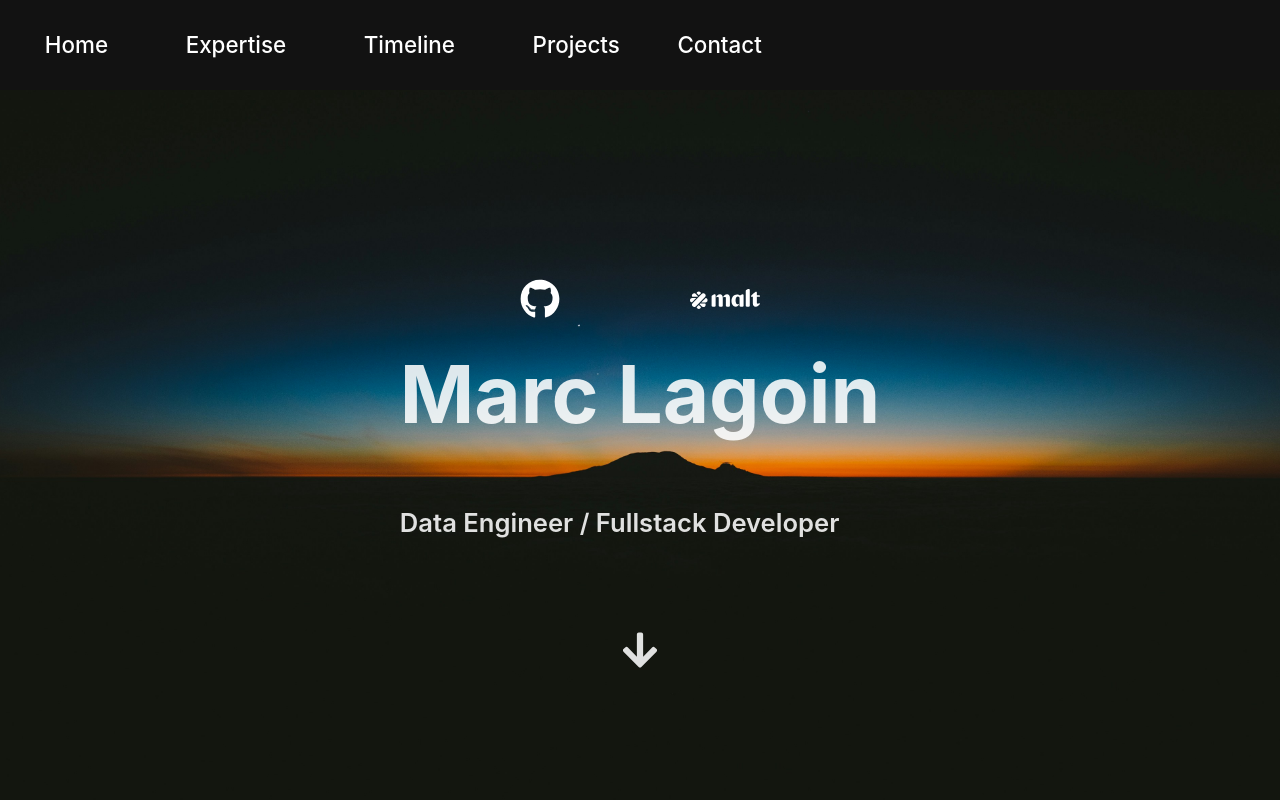
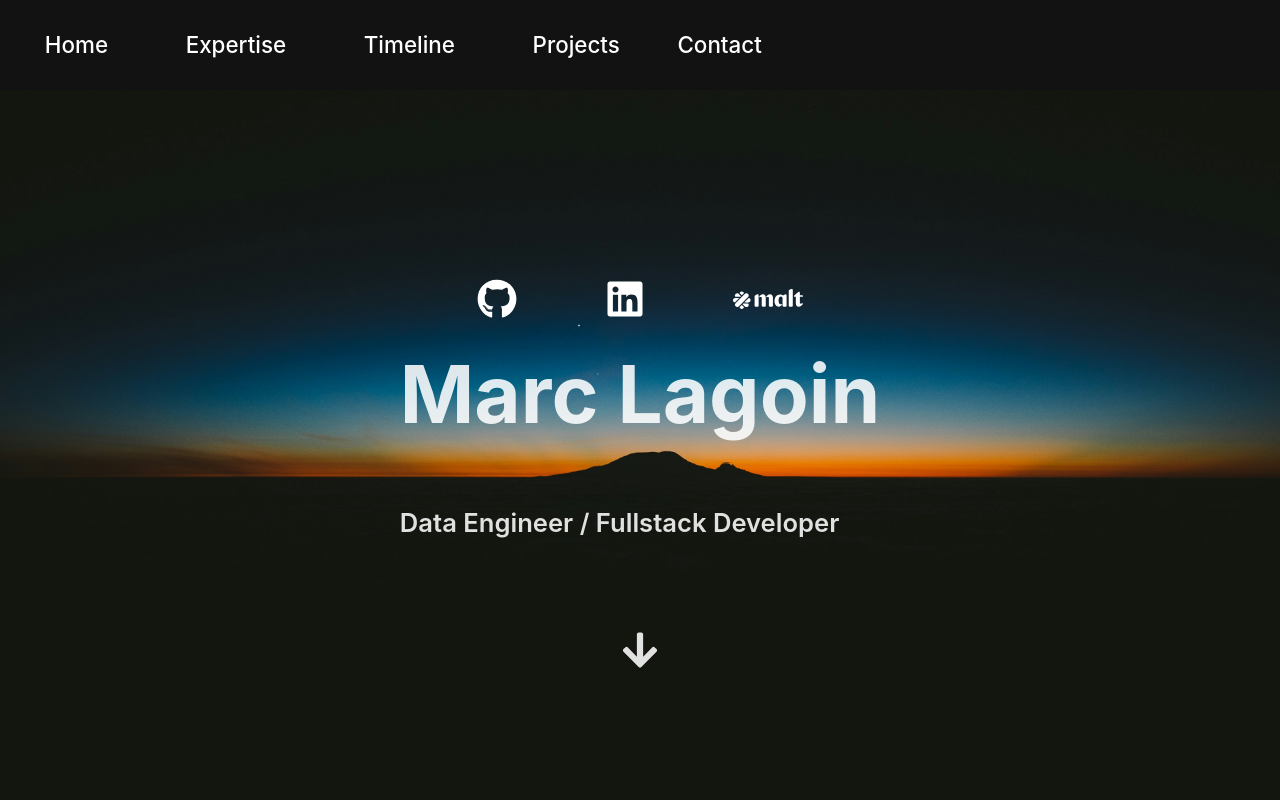
Before and after one commit to MarcLagoin1/portfolio, a React (Vite) app: page / in a window 1280 px wide. Shown: the top 800 px of the page. Built offline with nearby package versions, Linux system fonts and the light colour scheme.

Commit message:
ADD: linkedin logo in hero + scaling

```diff
--- a/src/components/Hero.tsx
+++ b/src/components/Hero.tsx
@@ -1,5 +1,5 @@
 import "../styles/Hero.css";
-import { FaGithub } from "react-icons/fa";
+import { FaGithub, FaLinkedin } from "react-icons/fa";
 import { SiMalt } from "react-icons/si";
 import { FaArrowDown } from "react-icons/fa";
 
@@ -9,10 +9,21 @@ export const Hero = () => {
       <div className="content">
         <div className="social-icons">
           <a href="https://github.com/MarcLagoin1">
-            <FaGithub size={40} style={{ color: "white", display: "block" }} />
+            <FaGithub
+              className="icon"
+              size={40}
+              style={{ color: "white", display: "block" }}
+            />
           </a>
           <a href="">
-            <SiMalt size={70} color="white" />
+            <FaLinkedin
+              className="icon"
+              size={40}
+              style={{ color: "white", display: "block" }}
+            />
+          </a>
+          <a href="">
+            <SiMalt className="icon" size={70} color="white" />
           </a>
         </div>
         <h1>Marc Lagoin</h1>
--- a/src/styles/Contact.css
+++ b/src/styles/Contact.css
@@ -7,7 +7,7 @@
   padding: 5% 10%;
   display: flex;
   flex-direction: column;
-  text-align: left;
+  text-align: center;
   justify-content: center;
 }
 
--- a/src/styles/Hero.css
+++ b/src/styles/Hero.css
@@ -41,6 +41,10 @@
   gap: 10px;
 }
 
+.social-icons .icon:hover {
+  transform: scale(1.1);
+}
+
 .content h1 {
   font-size: 5rem;
 }
```
